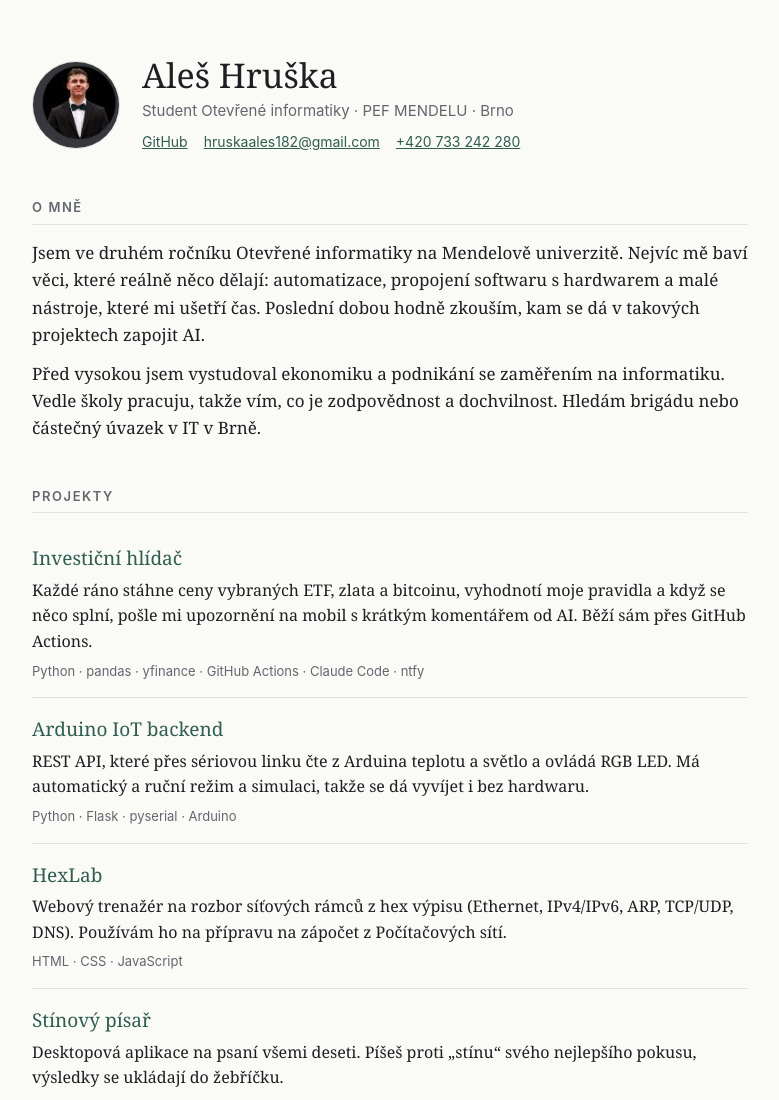
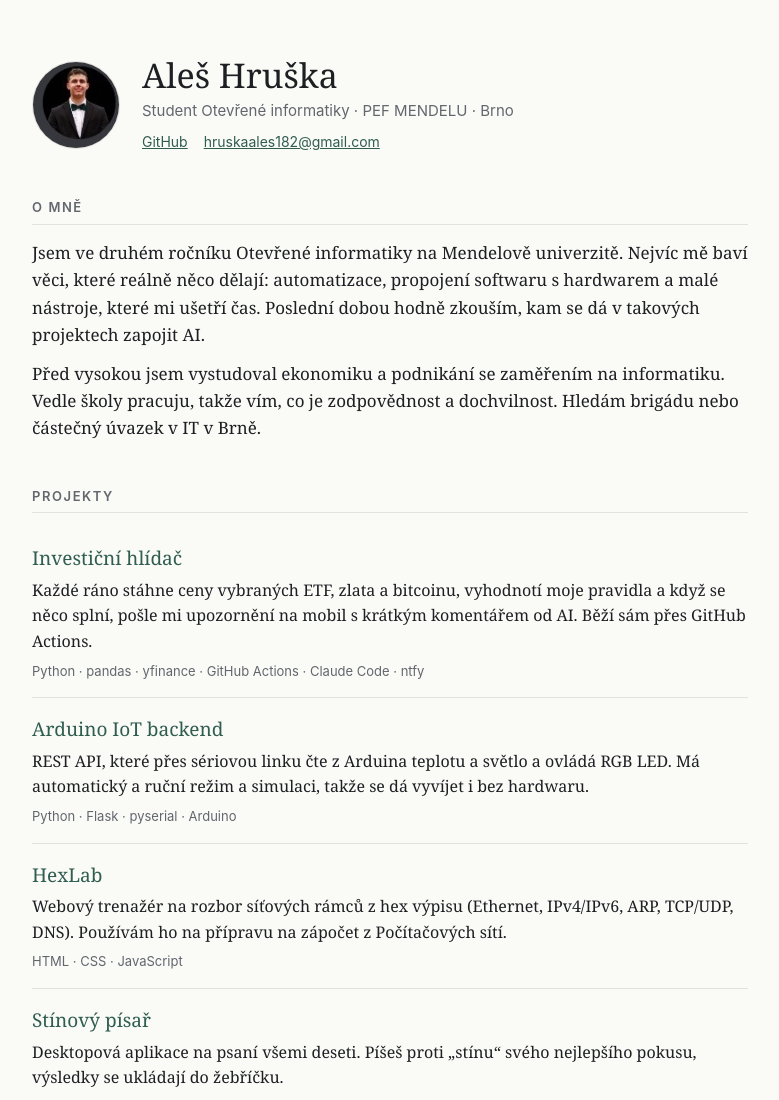
Before and after one commit to xhruska1/xhruska1.github.io, a plain HTML site: page index.html in a window 1280 px wide. Shown: the top 1100 px of the page, without its empty margins (250-1029 px from the left). Drawn offline with Linux system fonts and the light colour scheme.

Commit message:
Odebrán telefon z webu

```diff
--- a/index.html
+++ b/index.html
@@ -63,7 +63,6 @@
       <div class="links sans">
         <a href="https://github.com/xhruska1">GitHub</a>
         <a href="mailto:hruskaales182@gmail.com">hruskaales182@gmail.com</a>
-        <a href="tel:+420733242280">+420 733 242 280</a>
       </div>
     </div>
   </header>
```
